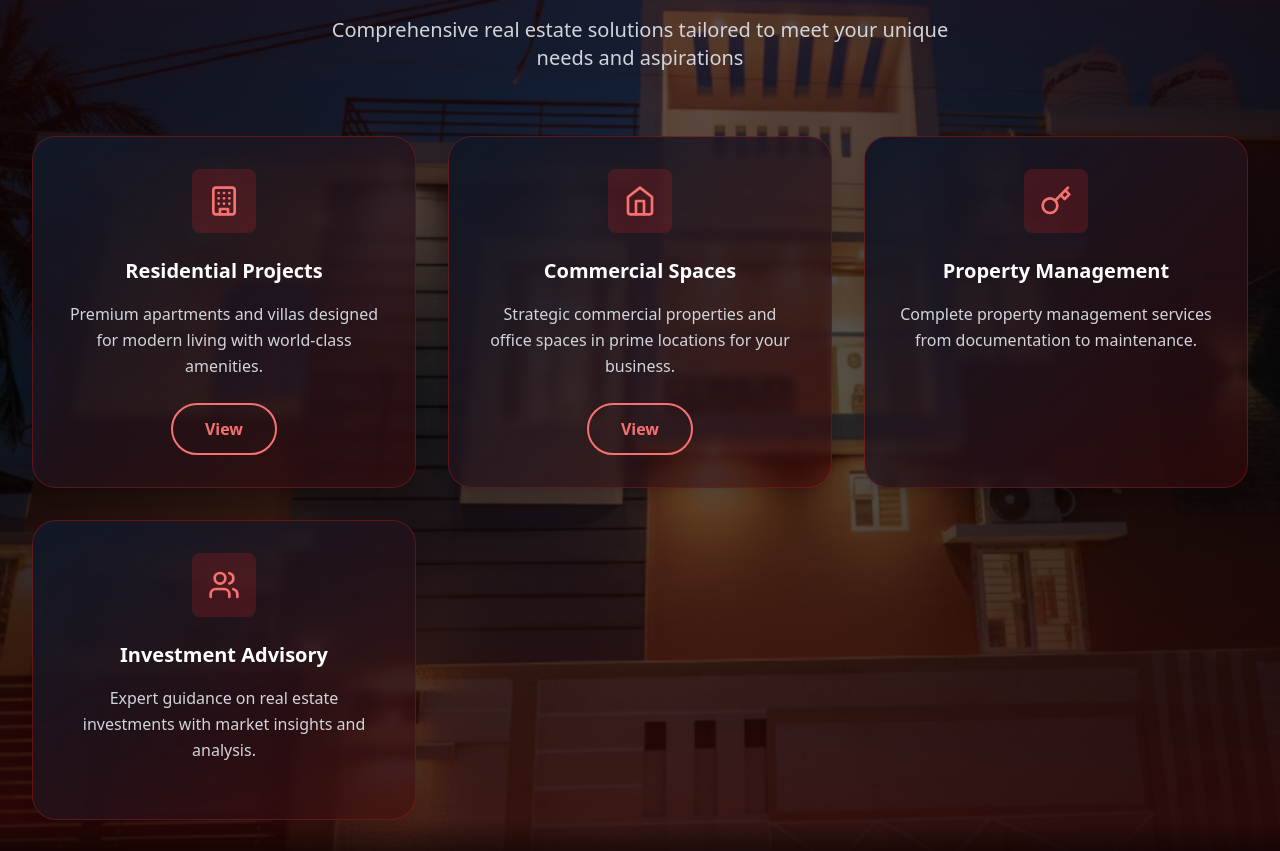
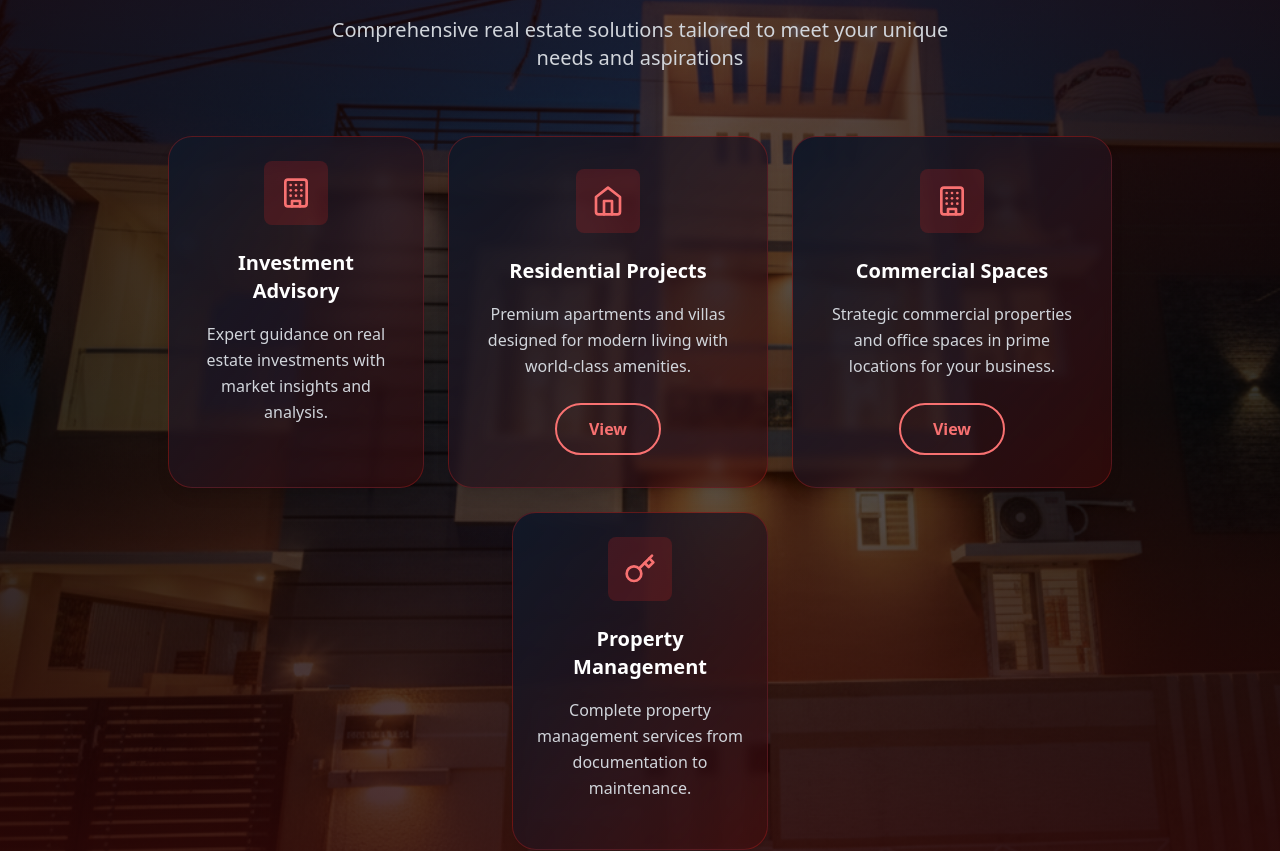
Before and after one commit to ayyavuayyavupromoters-sys/Ayyavu-Promoters, a React (Vite) app: page / in a window 1280 px wide. Shown: the part 920-1771 px from the top of the page. Built offline with nearby package versions, Linux system fonts and the light colour scheme; no server answers.

Commit message:
Rearrange services in single line with different sizes

```diff
--- a/src/components/Services.tsx
+++ b/src/components/Services.tsx
@@ -16,29 +16,33 @@ const Services = () => {
   const services = [
     {
       icon: Building,
+      title: "Investment Advisory",
+      description: "Expert guidance on real estate investments with market insights and analysis.",
+      hasViewButton: false,
+      size: "small"
+    },
+    {
+      icon: Home,
       title: "Residential Projects",
       description: "Premium apartments and villas designed for modern living with world-class amenities.",
       hasViewButton: true,
-      onView: handleViewResidential
+      onView: handleViewResidential,
+      size: "large"
     },
     {
-      icon: Home,
+      icon: Building,
       title: "Commercial Spaces",
       description: "Strategic commercial properties and office spaces in prime locations for your business.",
       hasViewButton: true,
-      onView: handleViewCommercial
+      onView: handleViewCommercial,
+      size: "large"
     },
     {
       icon: Key,
       title: "Property Management",
       description: "Complete property management services from documentation to maintenance.",
-      hasViewButton: false
-    },
-    {
-      icon: Users,
-      title: "Investment Advisory",
-      description: "Expert guidance on real estate investments with market insights and analysis.",
-      hasViewButton: false
+      hasViewButton: false,
+      size: "small"
     }
   ];
 
@@ -66,9 +70,11 @@ const Services = () => {
             Comprehensive real estate solutions tailored to meet your unique needs and aspirations
           </p>
         </div>
-        <div className="grid grid-cols-1 md:grid-cols-2 lg:grid-cols-3 gap-8 relative z-10">
+        <div className="flex flex-wrap justify-center gap-6 relative z-10">
           {services.map((service, index) => (
-            <div key={index} className="bg-gradient-to-br from-gray-900 to-red-950/50 p-8 rounded-3xl shadow-lg hover:shadow-2xl border border-red-600/30 hover:border-red-400 transition-all duration-300 backdrop-blur-sm hover:scale-105 hover:-translate-y-2 cursor-pointer relative overflow-hidden">
+            <div key={index} className={`bg-gradient-to-br from-gray-900 to-red-950/50 rounded-3xl shadow-lg hover:shadow-2xl border border-red-600/30 hover:border-red-400 transition-all duration-300 backdrop-blur-sm hover:scale-105 hover:-translate-y-2 cursor-pointer relative overflow-hidden ${
+              service.size === 'small' ? 'w-64 p-6' : 'w-80 p-8'
+            }`}>
               <div className="flex items-center justify-center w-16 h-16 bg-red-600/20 rounded-lg mb-6 mx-auto">
                 <service.icon className="h-8 w-8 text-red-400" />
               </div>
```
